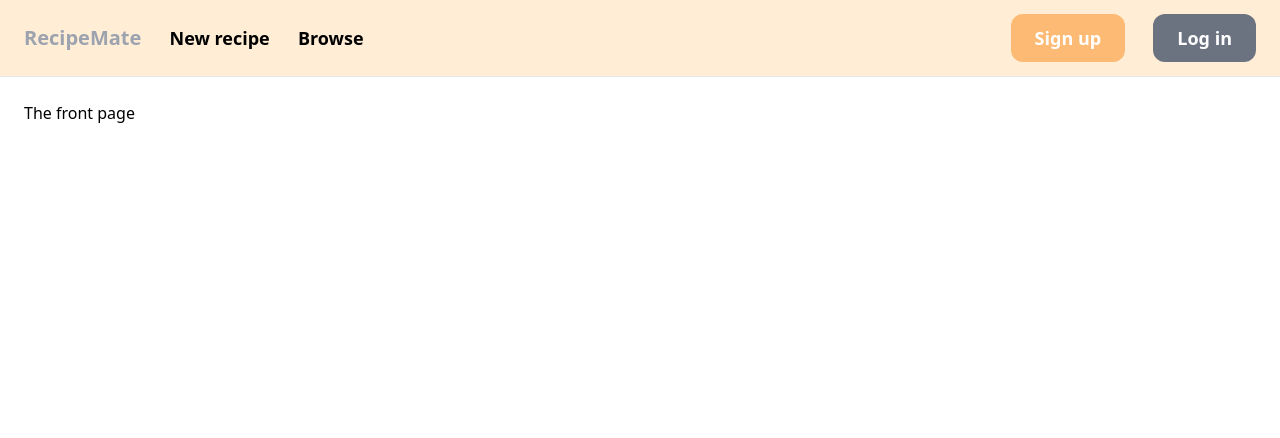
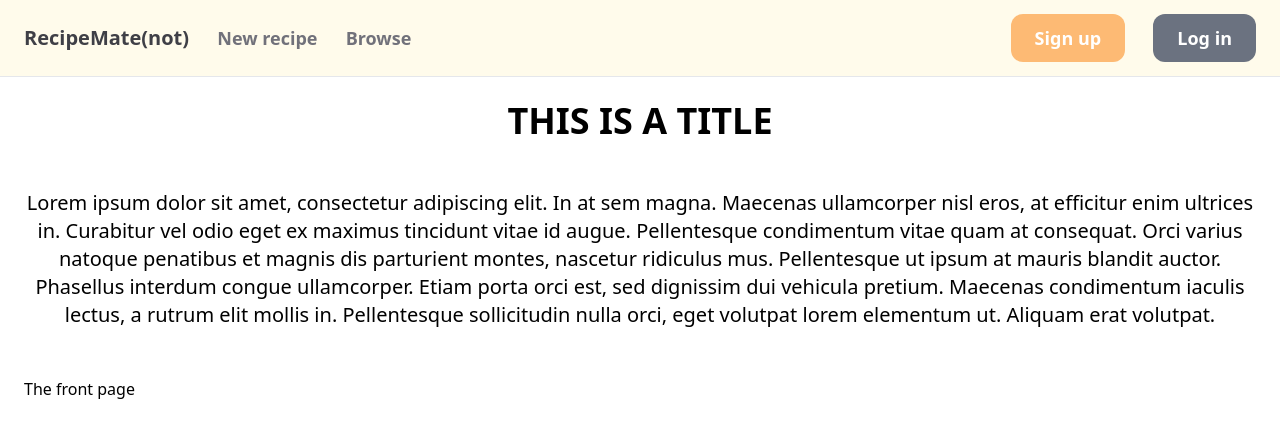
Before and after one commit to haseebzeeshan2010/Coolest-Projects-Website-, a Django app: page / in a window 1280 px wide. Shown: the top 438 px of the page. Run offline with Django 5.2, Linux system fonts and the light colour scheme; some libraries are stand-ins or nearby versions.

Commit message:
Add title and descriptive text

```diff
--- a/website/core/templates/core/base.html
+++ b/website/core/templates/core/base.html
@@ -8,11 +8,11 @@
     <title>{% block title %}{% endblock %} | Puddle</title>
 </head>
 <body>
-    <nav class="py-6 px-6 flex justify-between items-center border-b border-gray-200 bg-orange-100">
+    <nav class="py-6 px-6 flex justify-between items-center border-b border-gray-200 bg-amber-50">
         <div class="space-x-6">
-            <a href="/" class="text-xl font-semibold text-gray-400">RecipeMate</a>
-            <a href="#" class="text-lg font-semibold hover:text-gray-500">New recipe</a>
-            <a href="#" class="text-lg font-semibold hover:text-gray-500">Browse</a>
+            <a href="/" class="text-xl font-extrabold text-zinc-700">RecipeMate(not)</a>
+            <a href="#" class="text-lg text-zinc-500 font-semibold hover:text-gray-500">New recipe</a>
+            <a href="#" class="text-lg text-zinc-500 font-semibold hover:text-gray-500">Browse</a>
         </div>
         <div class="space-x-6">
 
@@ -22,6 +22,12 @@
         </div>
 
     </nav>
+    <div class="py-6 text-center space-y-7">
+        <h1 class="text-4xl font-bold">THIS IS A TITLE</h1>
+    </div>
+    <div class="py-6 text-center">
+        <p class="text-xl px-5"> Lorem ipsum dolor sit amet, consectetur adipiscing elit. In at sem magna. Maecenas ullamcorper nisl eros, at efficitur enim ultrices in. Curabitur vel odio eget ex maximus tincidunt vitae id augue. Pellentesque condimentum vitae quam at consequat. Orci varius natoque penatibus et magnis dis parturient montes, nascetur ridiculus mus. Pellentesque ut ipsum at mauris blandit auctor. Phasellus interdum congue ullamcorper. Etiam porta orci est, sed dignissim dui vehicula pretium. Maecenas condimentum iaculis lectus, a rutrum elit mollis in. Pellentesque sollicitudin nulla orci, eget volutpat lorem elementum ut. Aliquam erat volutpat.</p>
+    </div>
     <div class="px-6 py-6">
         {% block content %}
         {% endblock %}
```
